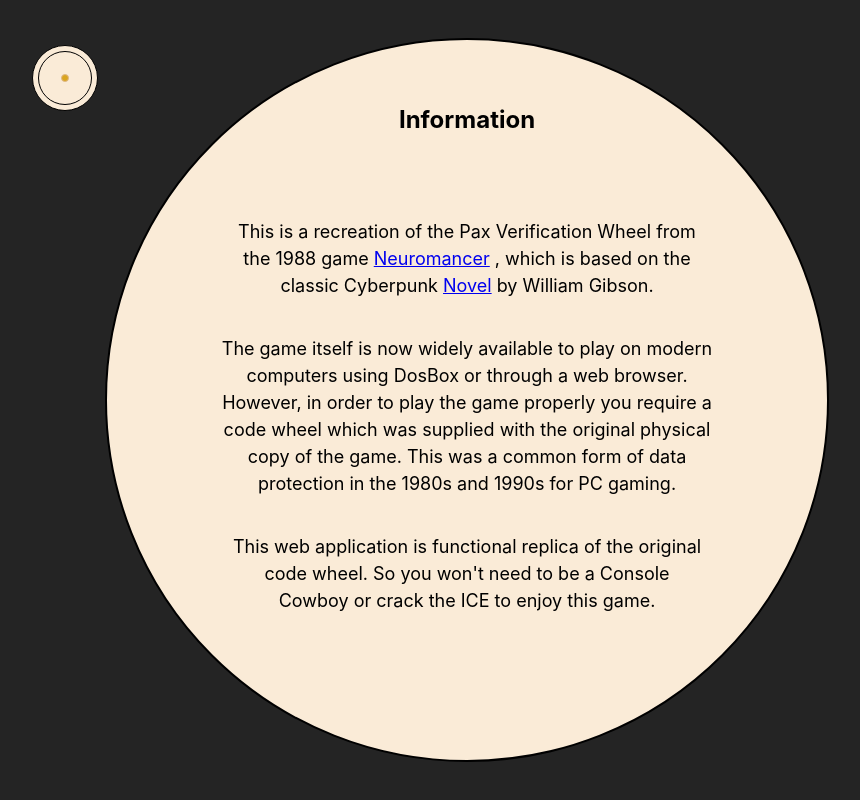
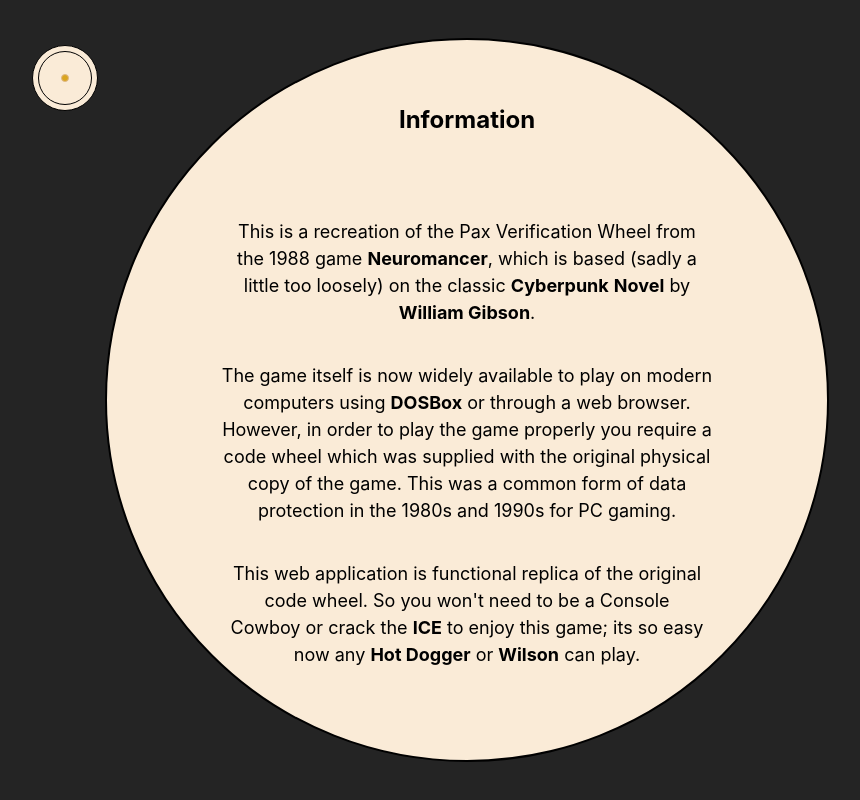
Before and after one commit to hkcwby/code-wheel, a React (Vite) app: page / in a window 1280 px wide. Both pictures are taken after a click on the picture 278 px from the left and 78 px from the top of the page. Shown: the whole page, without its empty margins (213-1073 px from the left). Built offline with nearby package versions, Linux system fonts and the light colour scheme.

Commit message:
completed info panel draft and seperated out its CSS

```diff
--- a/src/App.jsx
+++ b/src/App.jsx
@@ -3,6 +3,7 @@
 import svg from "./assets/Infobox.svg";
 import Wheel from "./components/Wheel.jsx";
 import Info from "./components/Info.jsx";
+import "./components/info.css";
 
 function App() {
   //our outer wheel options are imported from the datasets stored in the assets folder
--- a/src/components/Info.jsx
+++ b/src/components/Info.jsx
@@ -7,24 +7,63 @@
       <div className="info-body">
         <p className="info-text-top">
           This is a recreation of the Pax Verification Wheel from the 1988 game{" "}
-          <a href="https://en.wikipedia.org/wiki/Neuromancer_(video_game)">
+          <a
+            target="_blank"
+            href="https://en.wikipedia.org/wiki/Neuromancer_(video_game)"
+          >
             Neuromancer
+          </a>
+          , which is based (sadly a little too loosely) on the classic{" "}
+          <a target="_blank" href="https://en.wikipedia.org/wiki/Cyberpunk">
+            Cyberpunk
           </a>{" "}
-          , which is based on the classic Cyberpunk{" "}
-          <a href="https://en.wikipedia.org/wiki/Neuromancer">Novel</a> by
-          William Gibson.
+          <a target="_blank" href="https://en.wikipedia.org/wiki/Neuromancer">
+            Novel
+          </a>{" "}
+          by{" "}
+          <a
+            target="_blank"
+            href="https://en.wikipedia.org/wiki/William_Gibson"
+          >
+            William Gibson
+          </a>
+          .
         </p>
         <p className="info-text-mid">
           The game itself is now widely available to play on modern computers
-          using DosBox or through a web browser. However, in order to play the
-          game properly you require a code wheel which was supplied with the
-          original physical copy of the game. This was a common form of data
-          protection in the 1980s and 1990s for PC gaming.
+          using{" "}
+          <a target="_blank" href="https://www.dosbox.com/">
+            DOSBox
+          </a>{" "}
+          or through a web browser. However, in order to play the game properly
+          you require a code wheel which was supplied with the original physical
+          copy of the game. This was a common form of data protection in the
+          1980s and 1990s for PC gaming.
         </p>
         <p className="info-text-bottom">
           This web application is functional replica of the original code wheel.
-          So you won't need to be a Console Cowboy or crack the ICE to enjoy
-          this game.
+          So you won't need to be a Console Cowboy or crack the{" "}
+          <a
+            target="_blank"
+            href="https://en.wikipedia.org/wiki/Intrusion_Countermeasures_Electronics"
+          >
+            ICE
+          </a>{" "}
+          to enjoy this game; its so easy now any{" "}
+          <a
+            target="_blank"
+            href="https://www.urbandictionary.com/define.php?term=hot%20dogger"
+          >
+            Hot Dogger
+          </a>{" "}
+          or{" "}
+          <a
+            target="_blank"
+            href="https://www.urbandictionary.com/define.php?term=The%20Wilson&page=4"
+          >
+            Wilson
+          </a>{" "}
+          can play.
         </p>
       </div>
     </div>
--- /dev/null
+++ b/src/components/info.css
@@ -0,0 +1,35 @@
+.info-tab {
+  display: flex;
+  flex-direction: column;
+  align-items: center;
+  justify-content: start;
+}
+.info-title {
+  display: flex;
+  height: 20vh;
+  align-items: center;
+  justify-content: center;
+}
+.info-body {
+  display: flex;
+  height: 50vh;
+  flex-direction: column;
+  align-items: center;
+  justify-content: space-evenly;
+  /* font-size: 1.5em; */
+}
+.info-text-top {
+  max-width: 60vh;
+}
+.info-text-mid {
+  max-width: 65vh;
+}
+.info-text-bottom {
+  max-width: 60vh;
+}
+
+a {
+  color: black;
+  font-weight: bold;
+  text-decoration: none;
+}
```
